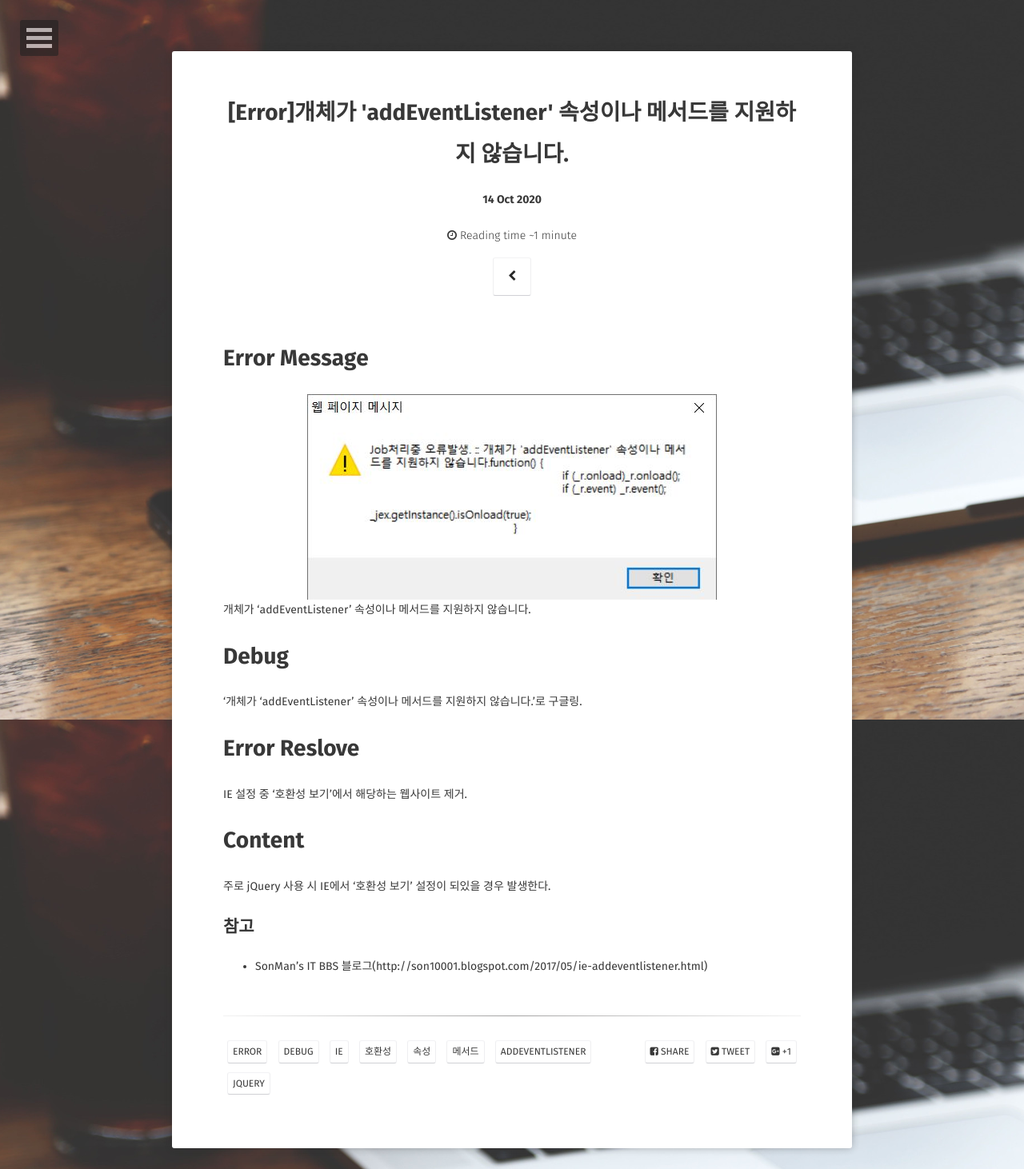
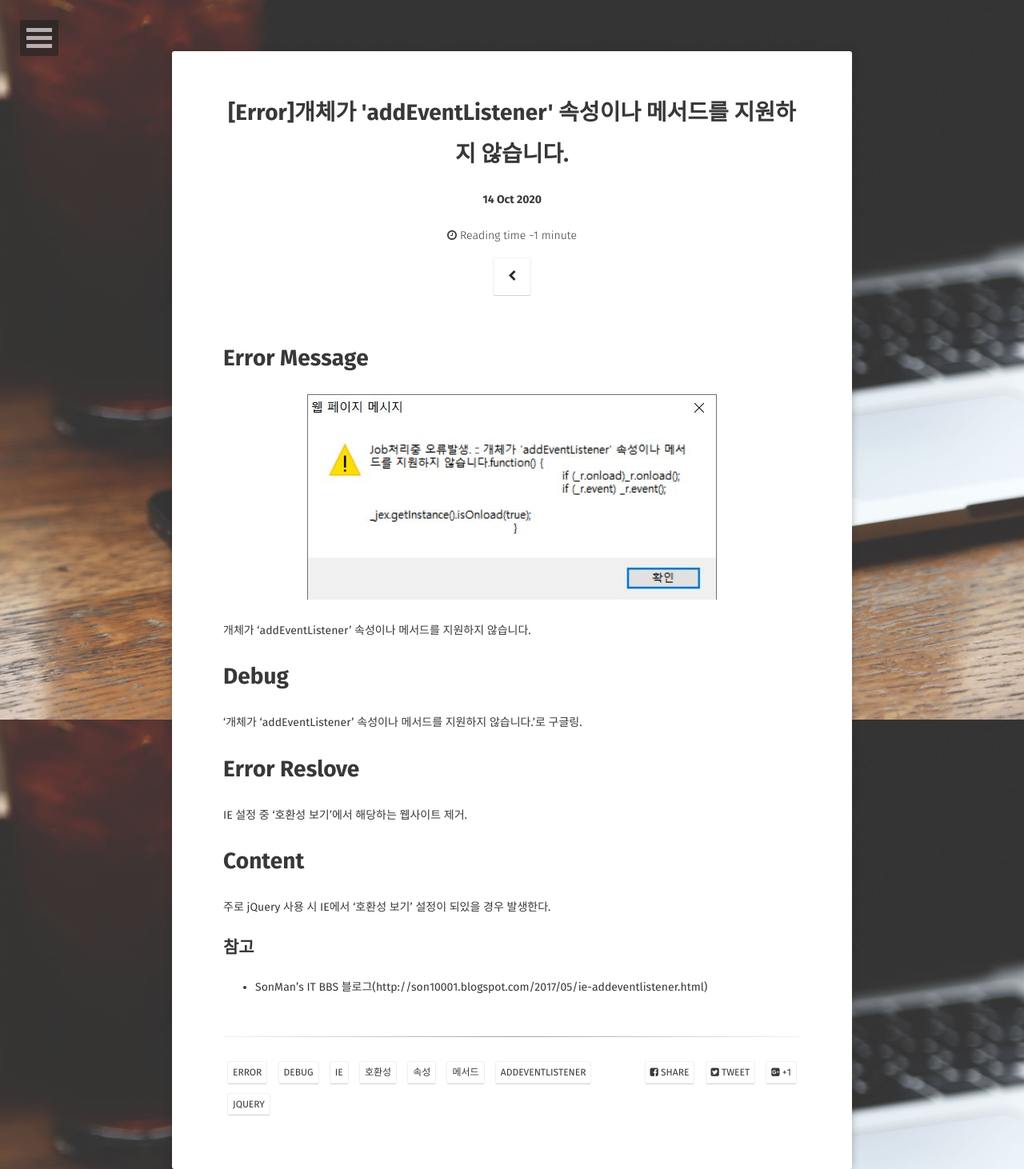
Before and after one commit to skypotato/skypotato.github.io, a Jekyll site: the page built from _posts/2020-10-13-ErrorReport.md, in a window 1280 px wide. Shown: the whole page at 80% size. Built offline with Jekyll 4.4.1, drawn with Linux system fonts in a browser that asks for light colours; some web fonts are replaced.

Commit message:
Update 2020-10-13-ErrorReport.md

```diff
--- a/_posts/2020-10-13-ErrorReport.md
+++ b/_posts/2020-10-13-ErrorReport.md
@@ -15,7 +15,7 @@ tag:
 comments: true
 ---
 # Error Message
-![ErrorMessage](/assets/img/posts/2020-10-13-ErrorReport_01.JPG)
+![ErrorMessage](/assets/img/posts/2020-10-13-ErrorReport_01.JPG)<br>
 개체가 'addEventListener' 속성이나 메서드를 지원하지 않습니다.
 # Debug
 '개체가 'addEventListener' 속성이나 메서드를 지원하지 않습니다.'로 구글링.
```
